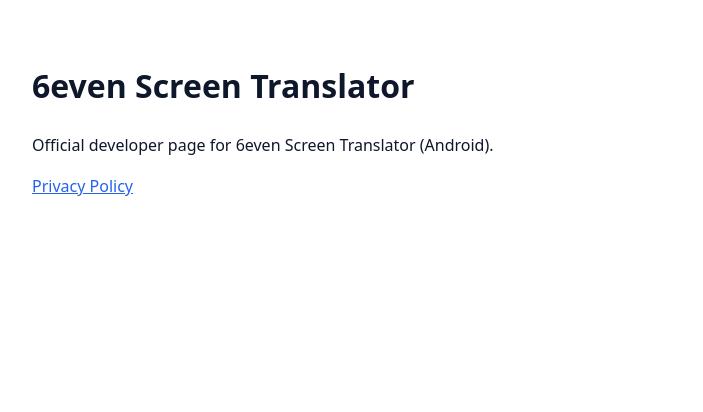
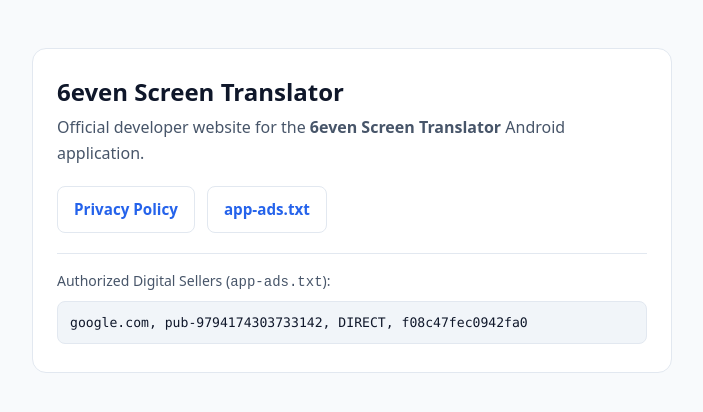
Before and after one commit to 88luch88success8/88luch88success8.github.io, a plain HTML site: page index.html in a window 1280 px wide. Shown: the whole page, without its empty margins (288-991 px from the left). Drawn offline with Linux system fonts and the light colour scheme.

Commit message:
Update index.html

```diff
--- a/index.html
+++ b/index.html
@@ -4,14 +4,110 @@
   <meta charset="UTF-8">
   <meta name="viewport" content="width=device-width, initial-scale=1.0">
   <title>6even Screen Translator</title>
+  <meta name="description" content="Official developer page for 6even Screen Translator (Android).">
   <style>
-    body { font-family: system-ui, sans-serif; max-width: 640px; margin: 60px auto; padding: 0 20px; color: #0f172a; line-height: 1.6; }
-    a { color: #2563eb; }
+    :root {
+      color-scheme: light dark;
+      --bg: #f8fafc;
+      --card: #ffffff;
+      --text: #0f172a;
+      --muted: #475569;
+      --border: #e2e8f0;
+      --accent: #2563eb;
+      --code-bg: #f1f5f9;
+    }
+    @media (prefers-color-scheme: dark) {
+      :root {
+        --bg: #0f172a;
+        --card: #1e293b;
+        --text: #f8fafc;
+        --muted: #94a3b8;
+        --border: #334155;
+        --accent: #60a5fa;
+        --code-bg: #0f172a;
+      }
+    }
+    * { box-sizing: border-box; }
+    body {
+      margin: 0;
+      font-family: system-ui, -apple-system, Segoe UI, Roboto, sans-serif;
+      background: var(--bg);
+      color: var(--text);
+      line-height: 1.6;
+      padding: 48px 16px;
+    }
+    main {
+      max-width: 640px;
+      margin: 0 auto;
+      background: var(--card);
+      border: 1px solid var(--border);
+      border-radius: 14px;
+      padding: 28px 24px;
+    }
+    h1 {
+      margin: 0 0 8px;
+      font-size: 1.5rem;
+      line-height: 1.25;
+    }
+    p {
+      margin: 0 0 16px;
+      color: var(--muted);
+    }
+    nav {
+      display: flex;
+      flex-wrap: wrap;
+      gap: 12px;
+      margin: 20px 0;
+    }
+    a.btn {
+      display: inline-block;
+      padding: 10px 16px;
+      border-radius: 8px;
+      border: 1px solid var(--border);
+      color: var(--accent);
+      text-decoration: none;
+      font-weight: 600;
+      font-size: 0.95rem;
+    }
+    a.btn:hover {
+      border-color: var(--accent);
+    }
+    .meta {
+      margin-top: 20px;
+      padding-top: 16px;
+      border-top: 1px solid var(--border);
+      font-size: 0.875rem;
+      color: var(--muted);
+    }
+    code.ads-line {
+      display: block;
+      margin-top: 8px;
+      padding: 10px 12px;
+      background: var(--code-bg);
+      border: 1px solid var(--border);
+      border-radius: 8px;
+      font-family: ui-monospace, SFMono-Regular, Menlo, Consolas, monospace;
+      font-size: 0.82rem;
+      color: var(--text);
+      overflow-x: auto;
+      white-space: nowrap;
+    }
   </style>
 </head>
 <body>
-  <h1>6even Screen Translator</h1>
-  <p>Official developer page for 6even Screen Translator (Android).</p>
-  <p><a href="https://88luch88success8.github.io/6even-privacy-policy/">Privacy Policy</a></p>
+  <main>
+    <h1>6even Screen Translator</h1>
+    <p>Official developer website for the <strong>6even Screen Translator</strong> Android application.</p>
+
+    <nav aria-label="Developer resources">
+      <a class="btn" href="https://88luch88success8.github.io/6even-privacy-policy/">Privacy Policy</a>
+      <a class="btn" href="/app-ads.txt">app-ads.txt</a>
+    </nav>
+
+    <section class="meta" aria-label="App-ads.txt verification">
+      <div>Authorized Digital Sellers (<code>app-ads.txt</code>):</div>
+      <code class="ads-line">google.com, pub-9794174303733142, DIRECT, f08c47fec0942fa0</code>
+    </section>
+  </main>
 </body>
 </html>
```
